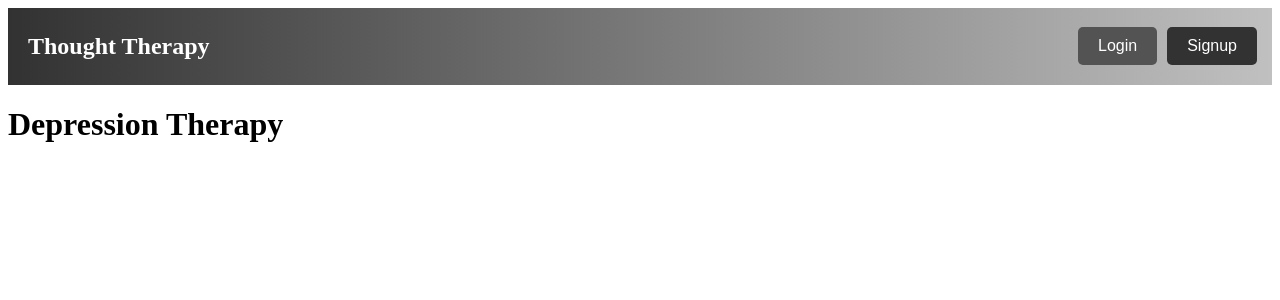
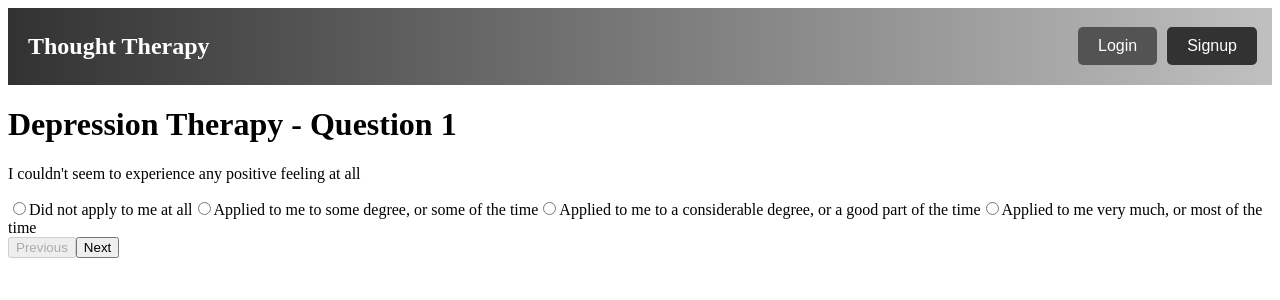
Before and after one commit to sandeep841/thought-therapy, a React (Create React App) app in the folder frontend/application/: page /depression-therapy in a window 1280 px wide. Shown: the top 300 px of the page. Built offline with nearby package versions, Linux system fonts and the light colour scheme.

Commit message:
questionire added and options

```diff
--- /dev/null
+++ b/frontend/application/src/components/DepressionQuestions.js
@@ -0,0 +1,19 @@
+// DepressionQuestions.js
+const depressionQuestions = [
+        "I couldn't seem to experience any positive feeling at all",
+        "I just couldn't seem to get going",
+        "I felt that I had nothing to look forward to",
+        "I felt sad and depressed",
+        "I felt that I had lost interest in just about everything",
+        "I felt I wasn't worth much as a person",
+        "I felt that life wasn't worthwhile",
+        "I couldn't seem to get any enjoyment out of the things I did",
+        "I felt down-hearted and blue",
+        "I was unable to become enthusiastic about anything",
+        "I felt I was pretty worthless",
+        "I could see nothing in the future to be hopeful about",
+        "I felt that life was meaningless",
+        "I found it difficult to work up the initiative to do things "
+  ];
+
+  export default depressionQuestions;
--- a/frontend/application/src/components/DepressionTherapy.js
+++ b/frontend/application/src/components/DepressionTherapy.js
@@ -1,11 +1,85 @@
 // DepressionTherapy.js
-import React from 'react';
+import React, { useState } from 'react';
+import depressionQuestions from '../components/DepressionQuestions';
 
 const DepressionTherapy = () => {
+  const [currentQuestionIndex, setCurrentQuestionIndex] = useState(0);
+  const [userResponses, setUserResponses] = useState(Array(depressionQuestions.length).fill(''));
+
+  const handleNextQuestion = () => {
+    if (currentQuestionIndex < depressionQuestions.length - 1) {
+      setCurrentQuestionIndex(currentQuestionIndex + 1);
+    }
+  };
+
+  const handlePreviousQuestion = () => {
+    if (currentQuestionIndex > 0) {
+      setCurrentQuestionIndex(currentQuestionIndex - 1);
+    }
+  };
+
+  const handleOptionSelect = (option) => {
+    const updatedUserResponses = [...userResponses];
+    updatedUserResponses[currentQuestionIndex] = option;
+    setUserResponses(updatedUserResponses);
+  };
+
   return (
     <div>
-      <h1>Depression Therapy</h1>
-      {/* Add specific content for Depression Therapy */}
+      <h1>Depression Therapy - Question {currentQuestionIndex + 1}</h1>
+      <p>{depressionQuestions[currentQuestionIndex]}</p>
+
+      {/* Options */}
+      <div>
+        <label>
+          <input
+            type="radio"
+            value="Did not apply to me at all"
+            checked={userResponses[currentQuestionIndex] === 'Did not apply to me at all'}
+            onChange={() => handleOptionSelect('Did not apply to me at all')}
+          />
+          Did not apply to me at all
+        </label>
+        <label>
+          <input
+            type="radio"
+            value="Applied to me to some degree, or some of the time"
+            checked={userResponses[currentQuestionIndex] === 'Applied to me to some degree, or some of the time'}
+            onChange={() => handleOptionSelect('Applied to me to some degree, or some of the time')}
+          />
+          Applied to me to some degree, or some of the time
+        </label>
+        <label>
+          <input
+            type="radio"
+            value="Applied to me to a considerable degree, or a good part of the time"
+            checked={
+              userResponses[currentQuestionIndex] === 'Applied to me to a considerable degree, or a good part of the time'
+            }
+            onChange={() => handleOptionSelect('Applied to me to a considerable degree, or a good part of the time')}
+          />
+          Applied to me to a considerable degree, or a good part of the time
+        </label>
+        <label>
+          <input
+            type="radio"
+            value="Applied to me very much, or most of the time"
+            checked={userResponses[currentQuestionIndex] === 'Applied to me very much, or most of the time'}
+            onChange={() => handleOptionSelect('Applied to me very much, or most of the time')}
+          />
+          Applied to me very much, or most of the time
+        </label>
+      </div>
+
+      {/* Navigation buttons */}
+      <div>
+        <button onClick={handlePreviousQuestion} disabled={currentQuestionIndex === 0}>
+          Previous
+        </button>
+        <button onClick={handleNextQuestion} disabled={currentQuestionIndex === depressionQuestions.length - 1}>
+          Next
+        </button>
+      </div>
     </div>
   );
 };
```
